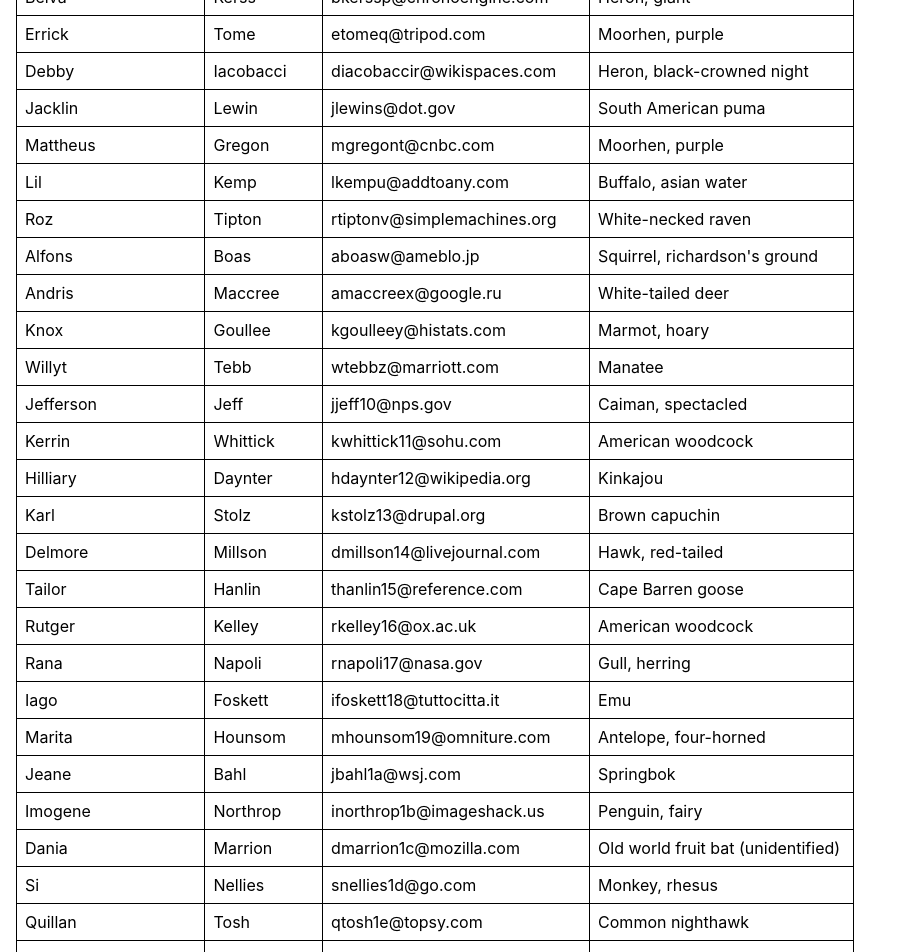
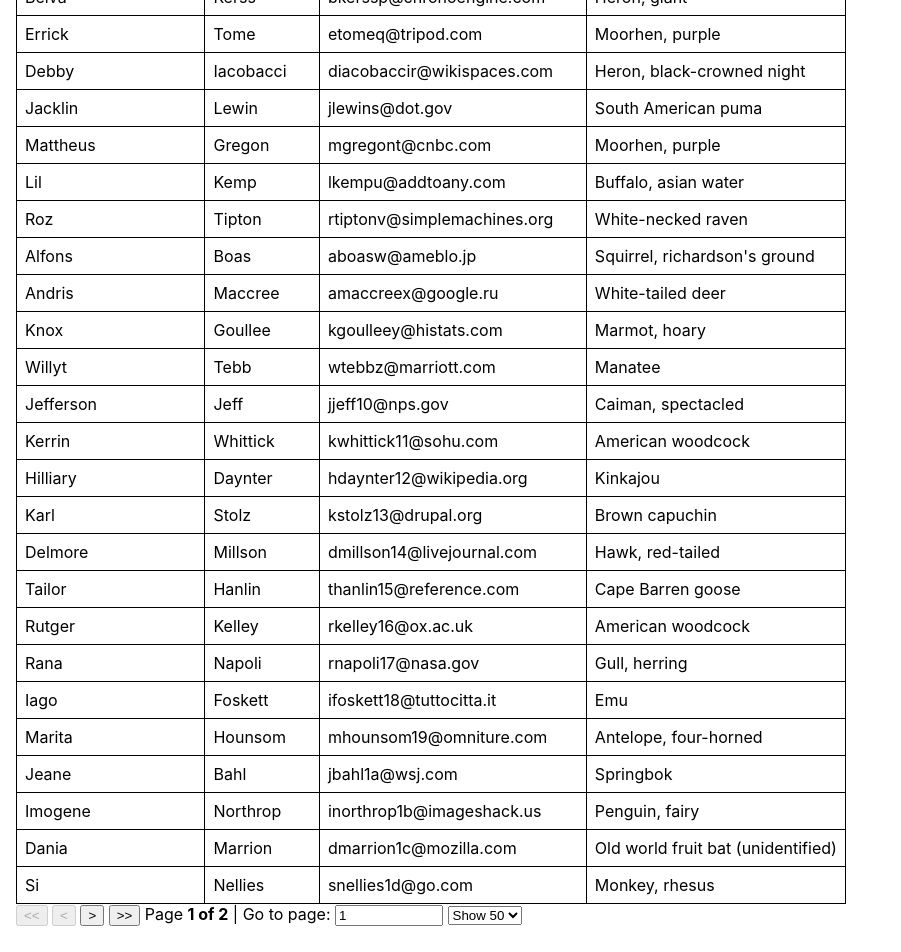
Before and after one commit to vuonga1103/datatable-sandbox, a React (Create React App) app: page / in a window 1280 px wide. Shown: the part 1020-1972 px from the top of the page, without its empty margins (0-901 px from the left). Built offline with nearby package versions, Linux system fonts and the light colour scheme.

Commit message:
Display basic pagination ui

```diff
--- a/src/components/DataTable.js
+++ b/src/components/DataTable.js
@@ -1,6 +1,7 @@
 import React from 'react'
 import styled from 'styled-components'
-import { useTable } from 'react-table'
+import { usePagination, useTable } from 'react-table'
+import Pagination from './Pagination'
 
 const Styles = styled.div`
   padding: 1rem;
@@ -48,13 +49,34 @@
   const memoizedColumns = React.useMemo(() => colConfig, [colConfig])
   const memoizedData = React.useMemo(() => data, [data])
 
-  const tableInstance = useTable({
-    columns: memoizedColumns,
-    data: memoizedData,
-  })
+  const tableInstance = useTable(
+    {
+      columns: memoizedColumns,
+      data: memoizedData,
+      initialState: { pageIndex: 0, pageSize: paginationConfig.pageSize },
+    },
+    usePagination
+  )
 
-  const { getTableProps, getTableBodyProps, headerGroups, rows, prepareRow } =
-    tableInstance
+  const {
+    getTableProps,
+    getTableBodyProps,
+    headerGroups,
+    rows,
+    prepareRow,
+    page, // rows for the active page
+  } = tableInstance
+
+  const renderRows = (row, i) => {
+    prepareRow(row)
+    return (
+      <tr {...row.getRowProps()}>
+        {row.cells.map(cell => {
+          return <td {...cell.getCellProps()}>{cell.render('Cell')}</td>
+        })}
+      </tr>
+    )
+  }
 
   return (
     <Styles>
@@ -69,18 +91,11 @@
           ))}
         </thead>
         <tbody {...getTableBodyProps()}>
-          {rows.map((row, i) => {
-            prepareRow(row)
-            return (
-              <tr {...row.getRowProps()}>
-                {row.cells.map(cell => {
-                  return <td {...cell.getCellProps()}>{cell.render('Cell')}</td>
-                })}
-              </tr>
-            )
-          })}
+          {isPaginated ? page.map(renderRows) : rows.map(renderRows)}
         </tbody>
       </table>
+
+      <Pagination tableInstance={tableInstance} />
     </Styles>
   )
 }
--- /dev/null
+++ b/src/components/Pagination.js
@@ -0,0 +1,64 @@
+import React from 'react'
+
+const Pagination = ({ tableInstance }) => {
+  const {
+    canPreviousPage,
+    canNextPage,
+    pageOptions,
+    pageCount,
+    gotoPage,
+    nextPage,
+    previousPage,
+    setPageSize,
+    state: { pageIndex, pageSize },
+  } = tableInstance
+
+  return (
+    <div>
+      <button onClick={() => gotoPage(0)} disabled={!canPreviousPage}>
+        {'<<'}
+      </button>{' '}
+      <button onClick={() => previousPage()} disabled={!canPreviousPage}>
+        {'<'}
+      </button>{' '}
+      <button onClick={() => nextPage()} disabled={!canNextPage}>
+        {'>'}
+      </button>{' '}
+      <button onClick={() => gotoPage(pageCount - 1)} disabled={!canNextPage}>
+        {'>>'}
+      </button>{' '}
+      <span>
+        Page{' '}
+        <strong>
+          {pageIndex + 1} of {pageOptions.length}
+        </strong>{' '}
+      </span>
+      <span>
+        | Go to page:{' '}
+        <input
+          type="number"
+          defaultValue={pageIndex + 1}
+          onChange={e => {
+            const page = e.target.value ? Number(e.target.value) - 1 : 0
+            gotoPage(page)
+          }}
+          style={{ width: '100px' }}
+        />
+      </span>{' '}
+      <select
+        value={pageSize}
+        onChange={e => {
+          setPageSize(Number(e.target.value))
+        }}
+      >
+        {[10, 20, 30, 40, 50].map(pageSize => (
+          <option key={pageSize} value={pageSize}>
+            Show {pageSize}
+          </option>
+        ))}
+      </select>
+    </div>
+  )
+}
+
+export default Pagination
```
